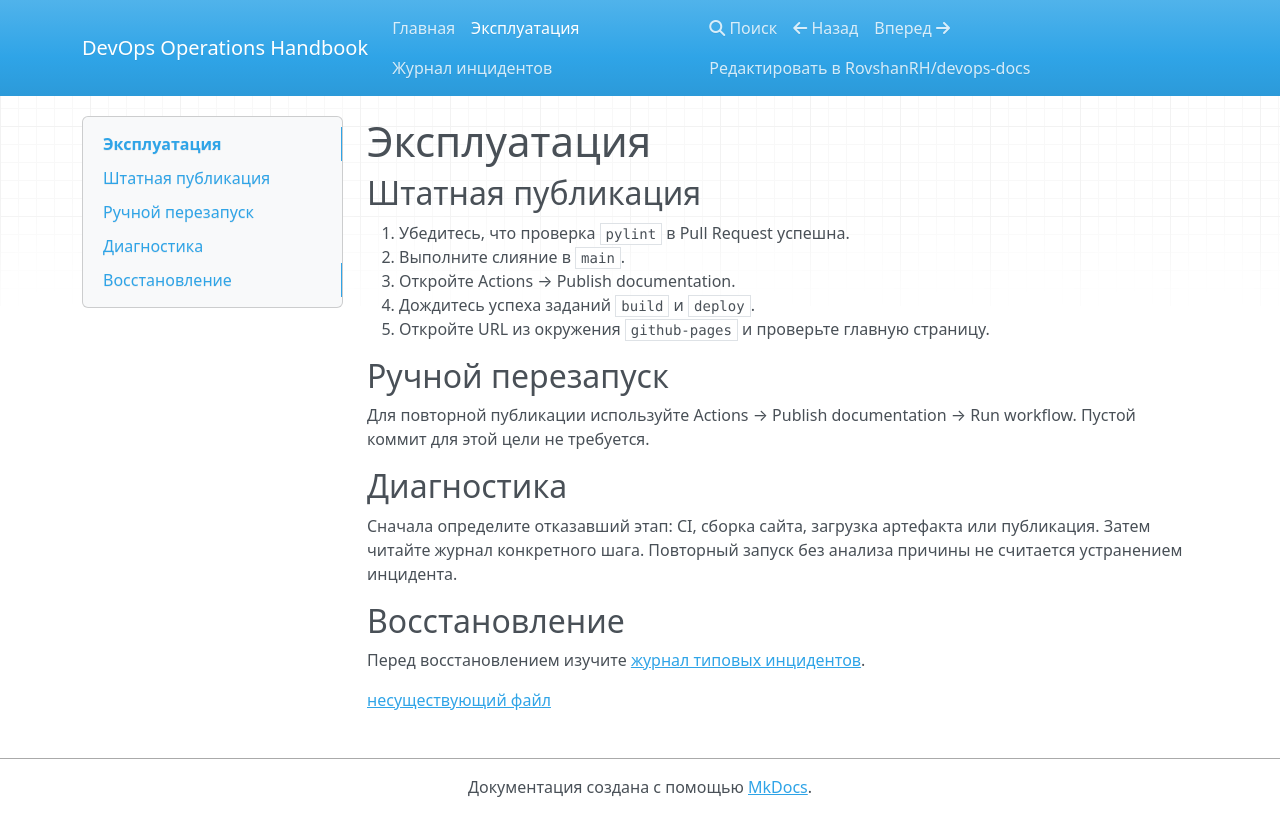
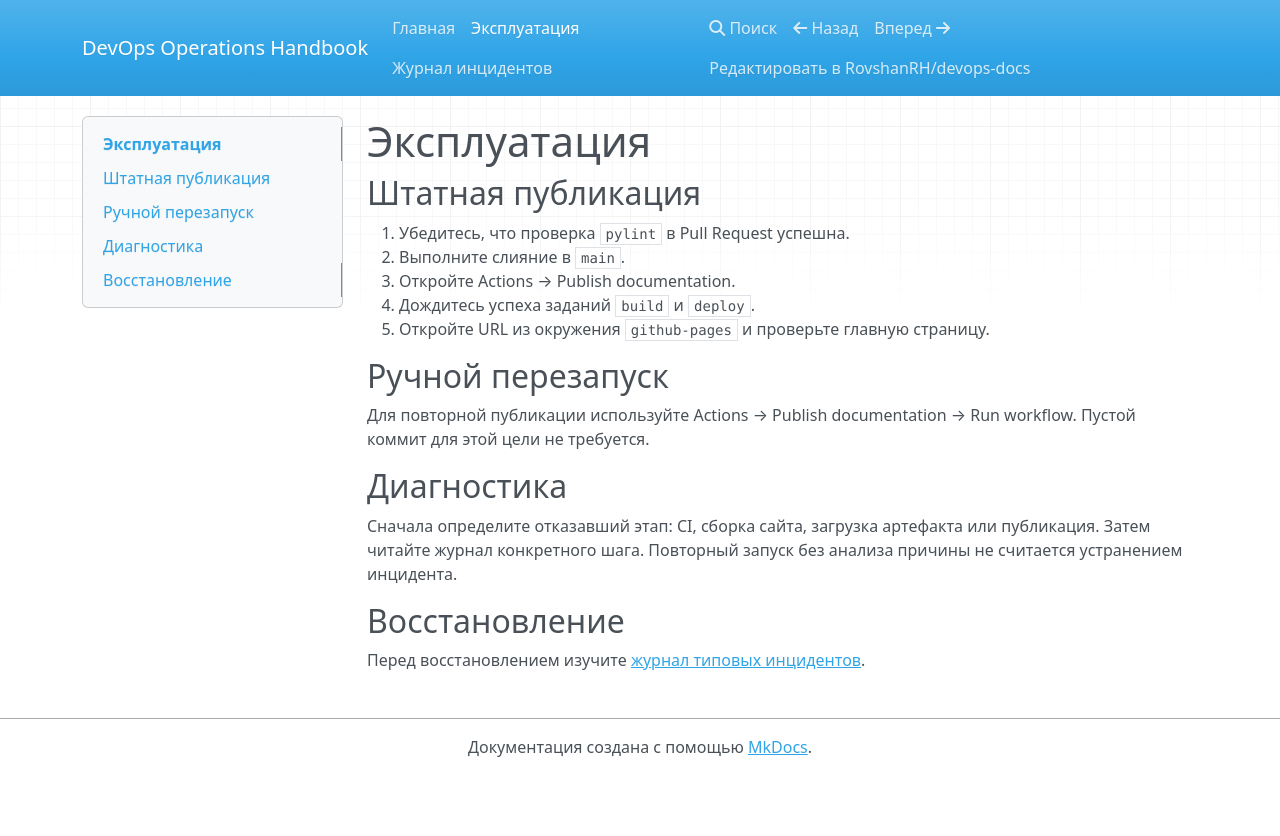
Before and after one commit to RovshanRH/devops-docs, an MkDocs documentation site: the page built from docs/runbook.md, in a window 1280 px wide. Shown: the top 836 px of the page. Built offline with MkDocs 1.6.1, drawn with Linux system fonts in a browser that asks for light colours; nearby versions of some CDN libraries.

```diff
--- a/docs/runbook.md
+++ b/docs/runbook.md
@@ -17,5 +17,3 @@ workflow.
 
 ## Восстановление
 Перед восстановлением изучите [журнал типовых инцидентов](incidents.md).
-
-[несуществующий файл](missing_page.md)
```
